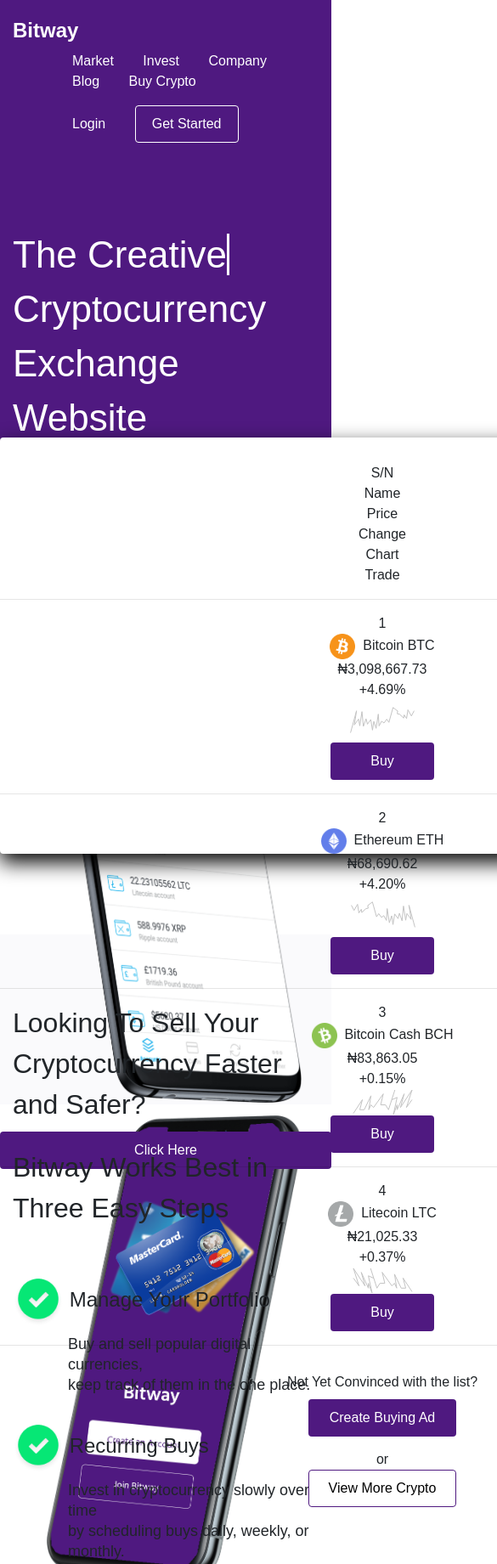
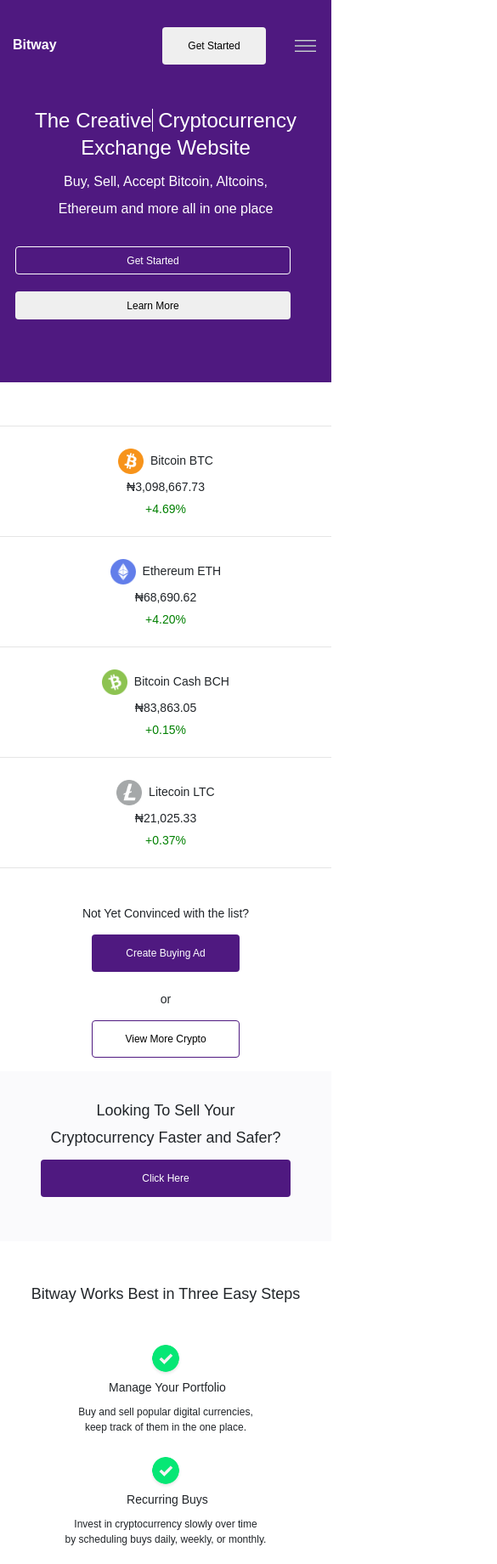
Before and after one commit to jhosuer/bitway.github.io, a plain HTML site: page index.html in a window 390 px wide. Shown: the top 1841 px of the page at 85% size, 585 px wide, since content can reach past the window. Drawn offline with nearby package versions, Linux system fonts and the light colour scheme.

Commit message:
created the first media query for 768px maxWidth

```diff
--- a/css/main.css
+++ b/css/main.css
@@ -1,6 +1,7 @@
 body, html {
 	margin: 0;
 	padding: 0;
+	width: 100%;
 	font-family: Hind, sans-serif;
 }
 h1 {
@@ -59,9 +60,39 @@ ul, li {
 
 header {
 	background-color: #4F1980;
+	width: 100%;
 	height: 670px;
 	color: #ffffff;
 	padding-top: 20px;
+}
+.mobileNav {
+	display: none;
+
+}
+/*.mobileNav img {
+	width: 40px;
+	height: 40px;
+}
+.mobileNav button {
+	width: 80px;
+}*/
+/*.mobileMenu {
+	background-color: rgba(255,255,255);
+	padding-left: 200px;
+	padding-top: 70px;
+	margin-top: 10px;
+	width: 100%;
+	height: 500px;
+	z-index: 5 !important;
+	box-shadow: 0px 10px 24px rgba(0,0,0,10);
+	display: none;
+}
+.mobileMenu  h1 a {
+	color: #4F1980 !important;
+	margin: 10px;
+}*/
+.mobileMenu {
+	display: none;
 }
 header .headerCTA {
 	background-color: transparent;
@@ -192,12 +223,6 @@ footer h6 {
 	text-align: left !important;
 	margin-left: -40px;
 }
-footer ul {
-}
-footer ul li a {
-}
-footer ul li {
-}
 .leftSubFooter {
 	margin-left: 100px;
 }
--- /dev/null
+++ b/css/media.css
@@ -0,0 +1,174 @@
+/* media query */
+@media screen and (max-width: 768px) {
+	* {
+		max-width: 768px !important;
+	}
+	header {
+		max-width: 768px !important;
+		padding: 0;
+		margin: 0;
+		height: 450px;
+	}
+	.mobileNav {
+	display: inline;
+	}
+	.mobileNav div {
+		display: inline;
+	}
+	.mobileNav img {
+	width: 25px;
+	height: 25px;
+	}
+	.mobileNav button {
+		width: 122px !important;
+	}
+	header ul li a {
+		display: none !important;
+	}
+	h1 {
+		font-size: 24px;
+		line-height: 32px;
+	}
+	h2 {
+		font-size: 18px;
+		line-height: 24px;
+	}
+	h3 {
+		font-size: 16px;
+	}
+	h4 {
+		font-size: 12px;
+		line-height: 18px;
+	}
+	button {
+		width: 174px;
+		font-size: 12px;
+	}
+	.logo h3 {
+		display: none !important;
+	}
+	.rightBanner {
+		display: none;
+	}
+	.banner {
+		text-align: center;
+	}
+	.banner h1 {
+		margin-top: 50px;
+	}
+	.tradeCoin {
+		box-shadow: none;
+		bottom: 0px;
+		width: 100%;
+		text-align: center;
+		margin-bottom: 50px;
+		font-size: 14px;
+	}
+	.tradeCoin .top {
+		display: none;
+	}
+	.tradeCoin div {
+		padding-top: 5px;
+	}
+	.successChange {
+		color: green;
+	}
+	.buyCTAFooter h5 {
+		font-size: 14px;
+	}
+	#cta button {
+		width: 90%;
+		height: 33px;
+		margin-top: 20px;
+	}
+	.sellCryptoCTA {
+		margin-top: 321px;
+		padding: 30px 0px 50px 0px;
+	}
+	.sellCryptoCTA h2 {
+		text-align: center;
+		width: 72%;
+		margin: 0 auto;
+		line-height: 32px;
+	}
+	.sellCryptoCTA button {
+		width: 70%;
+		margin: 0 auto;
+		position: relative;
+		top: 10px;
+	}
+	.howBitwayWorks {
+		text-align: center;
+	}
+	.howBitwayWorks h3 {
+		font-size: 14px;
+		line-height: 24px;
+	}
+	.howBitwayWorks h4 {
+		margin: 0 auto;
+	}
+	.howBitwayWorks .checkMark {
+		width: 40px;
+		height: 40px;
+		display: block;
+		margin: 0 auto;
+	}
+	.howBitwayWorksSub {
+		margin-top: -10px;
+	}
+	.howBitwayWorks .image {
+		text-align: center;
+		margin-top: 50px;
+	}
+	.howBitwayWorks .image img {
+		width: 350px;
+	}
+	.hallmarkPoints {
+		text-align: center;
+	}
+	.hallmarkPoints h2{
+		text-align: center;
+	}
+	.hall-bottom img {
+		width: 40px;
+		margin-top: 20px;
+	}
+	.hall-bottom h3 {
+		margin-top: -20px;
+	}
+	.bF-footer {
+		text-align: center;
+		margin-top: -80px;
+	}
+	.bF-footer img{
+		width: 300px;
+	}
+	.bF-footer h2 {
+		font-size: 16px;
+		margin-top: 30px;
+		line-height: 18px;
+	}
+	.bF-footer button {
+		margin-top: 10px;
+	}
+	footer {
+		text-align: center !important;
+		margin: 0 auto;
+	}
+	footer h5, footer h2 {
+		margin-left: 20px;
+		text-align: center;
+
+	}
+	footer ul {
+		margin-bottom: 50px;
+	}
+	footer h6 {
+		text-align: center !important;
+	/*	margin-left: 0%;*/
+		margin: 0 auto;
+	}
+	.leftSubFooter {
+		margin-left: 0px;
+	}
+}
--- a/index.html
+++ b/index.html
@@ -2,15 +2,17 @@
 <html>
 <head>
 	<title>Bitway</title>
+	<meta name="viewport" content="width=device-width, initial-scale=1" />
 	<link rel="stylesheet" href="https://stackpath.bootstrapcdn.com/bootstrap/4.3.1/css/bootstrap.min.css">
 	<link rel="stylesheet" href="css/main.css">
+	<link rel="stylesheet" href="css/media.css">
 </head>
 <body>
 	<header class="container-fluid">
 		<nav class="row">
 			<div class="col-md-1">
 			</div>
-			<div class="col-md-2">
+			<div class="col-md-2 logo">
 				<h3>Bitway</h3>
 			</div>
 			<div class="col-md-5">
@@ -22,13 +24,36 @@
 					<li><a href="#">Buy Crypto</a></li>
 				</ul>
 			</div>
-			<div class="col-md-3">
+			<div class="col-md-4">
 				<ul>
 					<li><a href="#">Login</a></li>
 					<li><a href="#"><button class="headerCTA">Get Started</button></a></li>
 				</ul>
 			</div>
 		</nav>
+		<div class="row mobileNav">
+			<div class="col-sm-3"><span><strong>Bitway</strong></span></div>
+			<div class="col-sm-2"></div>
+			<div class="col-sm-2"></div>
+			<div class="col-sm-2"></div>
+			<div class="col-sm-1"><button class="">Get Started</button></div>
+			<div class="col-sm-1"><a href="#"><img src="img/hamburger.svg"></a></div>
+		</div>
+		<div class="row mobileMenu">
+				<ul class="col-md-3">
+					<li><h1><a href="">Market</a></h1></li>
+					<li><h1><a href="">Invest</a></h1></li>
+					<li><h1><a href="">Company</a><h1></li>
+				</ul>
+				<ul class="col-md-3">
+					<li><h1><a href="">Blog</a></h1></li>
+					<li><h1><a href="">Buy Crypto</a></h1></li>
+					<li><br></li>
+					<li><br></li>
+					<li><br></li>
+					<li><h1><a href="">Login</a></h1></li>
+				</ul>
+		</div>
 		<div class="row banner">
 			<div class="col-md-1"></div>
 			<div class="col-md-5">
@@ -48,7 +73,7 @@
 		</div>
 	</header>
 	<section class="container tradeCoin">
-		<div class="row">
+		<div class="row top">
 			<div class="col-md-1">S/N</div>
 			<div class="col-md-3">Name</div>
 			<div class="col-md-3">Price</div>
@@ -58,45 +83,45 @@
 		</div>
 		<div class="row"><hr class="col-md-12"></div>
 		<div class="row">
-			<div class="col-md-1">1</div>
-			<div class="col-md-3"><img src="img/bitcoin.png" class="nameImage">&nbsp;&nbsp;Bitcoin BTC</div>
-			<div class="col-md-3"> ₦3,098,667.73</div>
-			<div class="col-md-1">+4.69%</div>
-			<div class="col-md-2"><img src="img/vector.svg"></div>
-			<div class="col-md-2"><button class="buyCTA">Buy</button></div>
+			<div class="col-md-1 col-sm-2 bg-primary top">1</div>
+			<div class="col-md-3 col-sm-2"><img src="img/bitcoin.png" class="nameImage">&nbsp;&nbsp;Bitcoin BTC</div>
+			<div class="col-md-3 col-sm-2"> ₦3,098,667.73</div>
+			<div class="col-md-1 col-sm-2 successChange">+4.69%</div>
+			<div class="col-md-2 col-sm-2 top"><img src="img/vector.svg"></div>
+			<div class="col-md-2 col-sm-2 top"><button class="buyCTA">Buy</button></div>
 		</div>
 		<div class="row"><hr class="col-md-12"></div>
 		<div class="row">
-			<div class="col-md-1">2</div>
+			<div class="col-md-1 top">2</div>
 			<div class="col-md-3"><img src="img/ethereum.png" class="nameImage">&nbsp;&nbsp;Ethereum ETH</div>
 			<div class="col-md-3"> ₦68,690.62 </div>
-			<div class="col-md-1">+4.20%</div>
-			<div class="col-md-2"><img src="img/vector-2.svg"></div>
-			<div class="col-md-2"><button class="buyCTA">Buy</button></div>
+			<div class="col-md-1 successChange">+4.20%</div>
+			<div class="col-md-2 top"><img src="img/vector-2.svg"></div>
+			<div class="col-md-2 top"><button class="buyCTA">Buy</button></div>
 		</div>
 		<div class="row"><hr class="col-md-12"></div>
 		<div class="row">
-			<div class="col-md-1">3</div>
-			<div class="col-md-3"><img src="img/bitcoin-cash.png" class="nameImage">&nbsp;&nbsp;Bitcoin Cash BCH</div>
-			<div class="col-md-3"> ₦83,863.05</div>
-			<div class="col-md-1">+0.15%</div>
-			<div class="col-md-2"><img src="img/vector-3.svg"></div>
-			<div class="col-md-2"><button class="buyCTA">Buy</button></div>
+			<div class="col-md-1 top">3</div>
+			<div class="col-md-3 col-sm-4"><img src="img/bitcoin-cash.png" class="nameImage">&nbsp;&nbsp;Bitcoin Cash BCH</div>
+			<div class="col-md-3 col-sm-4"> ₦83,863.05</div>
+			<div class="col-md-1 col-sm-4 successChange">+0.15%</div>
+			<div class="col-md-2 top"><img src="img/vector-3.svg"></div>
+			<div class="col-md-2 top"><button class="buyCTA">Buy</button></div>
 		</div>
 		<div class="row"><hr class="col-md-12"></div>
 		<div class="row">
-			<div class="col-md-1">4</div>
+			<div class="col-md-1 top">4</div>
 			<div class="col-md-3"><img src="img/litecoin.png" class="nameImage">&nbsp;&nbsp;Litecoin LTC</div>
 			<div class="col-md-3">₦21,025.33</div>
-			<div class="col-md-1">+0.37%</div>
-			<div class="col-md-2"><img src="img/vector-4.svg"></div>
-			<div class="col-md-2"><button class="buyCTA">Buy</button></div>
+			<div class="col-md-1 successChange">+0.37%</div>
+			<div class="col-md-2 top"><img src="img/vector-4.svg"></div>
+			<div class="col-md-2 top"><button class="buyCTA">Buy</button></div>
 		</div>
 		<div class="row"><hr class="col-md-12"></div>
 		<div class="row buyCTAFooter">
 			<div class="col-md-4"><h5 class="makeCenter">Not Yet Convinced with the list?</h5></div>
 			<div class="col-md-3"><button class="first">Create Buying Ad</button></div>
-			<div class="col-md-1 makeCenter">or</div>
+			<div class="col-md-1 makeCenter"><h5>or</h5></div>
 			<div class="col-md-3"><button class="first-second">View More Crypto</button></div>
 		</div>
 	</section>
@@ -113,7 +138,7 @@
 		<h2 class="col-md-8">Bitway Works Best in Three Easy Steps</h2>
 		<div class="col-md-4"></div>
 		</div><br><br>
-		<div class="row">
+		<div class="row howBitwayWorksSub">
 			<div class="col-md-5">
 				<h3><img src="img/check-mark.png" class="checkMark">&nbsp;Manage Your Portfolio</h3>
 				<h4>Buy and sell popular digital currencies, <br>keep track of them in the one place.</h4>
@@ -124,7 +149,7 @@
 				<h3><img src="img/check-mark.png" class="checkMark">&nbsp;Vault Protection</h3>
 				<h4>For added security, store your funds in <br>a vault with time delayed withdrawals.</h4>
 			</div>
-			<div class="col-md-7">
+			<div class="col-md-7 image">
 				<img src="img/bitway-gif.svg">
 			</div>
 		</div>
```
Also changed, not shown: img/hamburger.svg (added).
